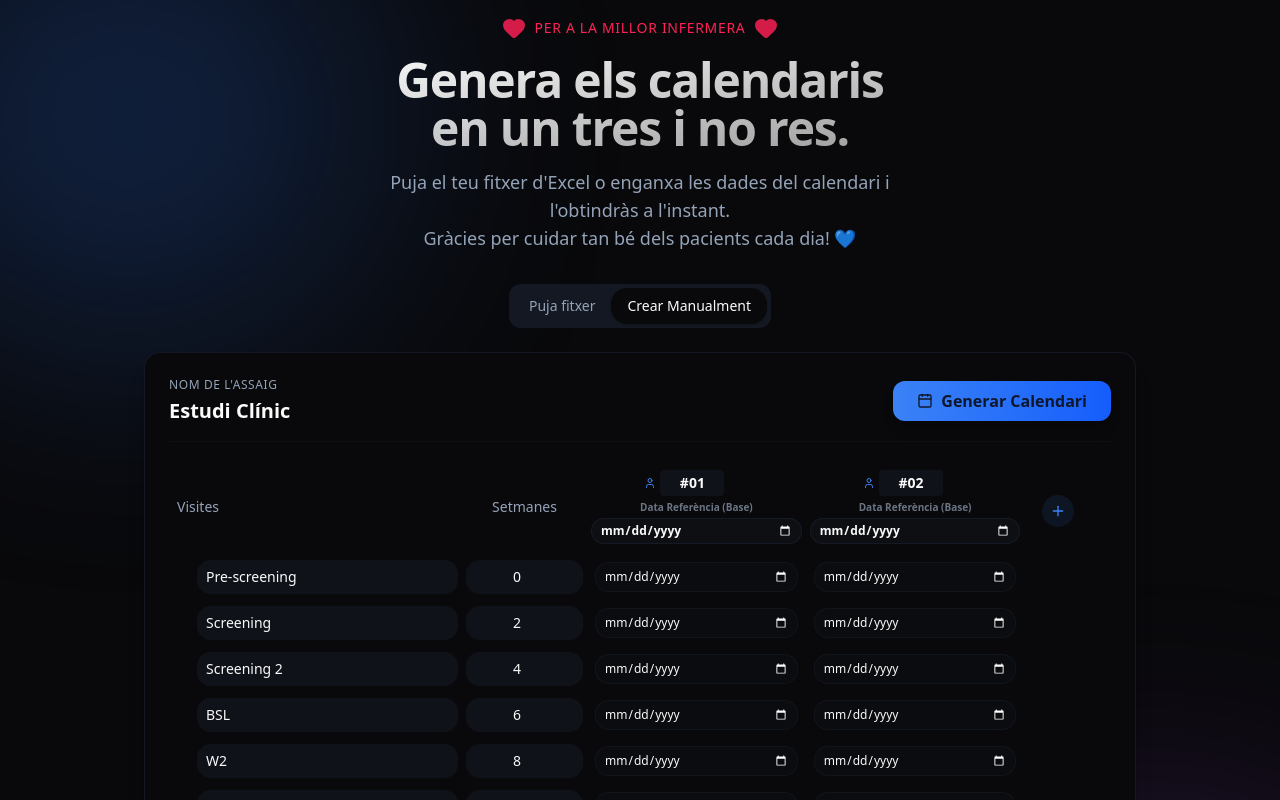
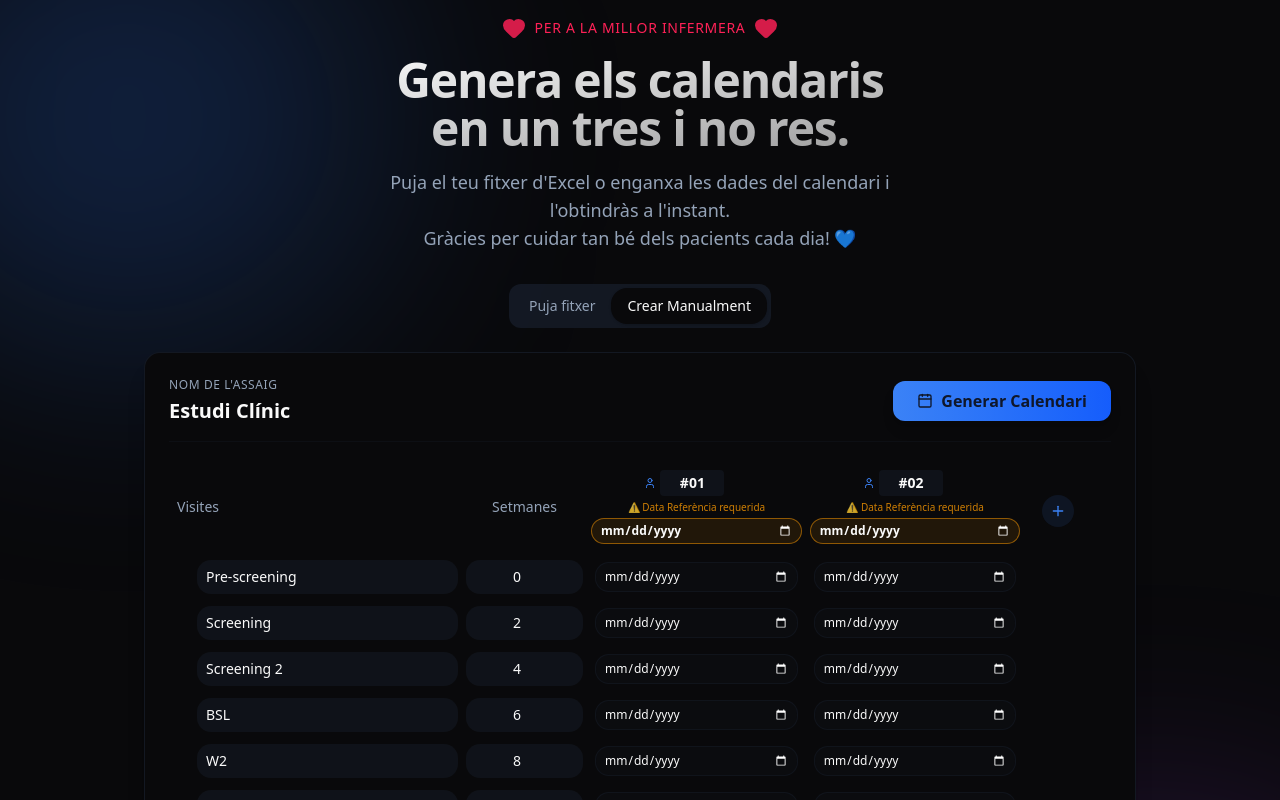
Before and after one commit to carlamosi/visites-calendar, a Next.js app: page / in a window 1280 px wide. Both pictures are taken after a click on the button "Crear Manualment". Shown: the top 800 px of the page. Built offline with nearby package versions, Linux system fonts and the light colour scheme.

Commit message:
Add validation: require reference date before generating, amber highlight on empty date fields

```diff
--- a/src/components/GridEditor.tsx
+++ b/src/components/GridEditor.tsx
@@ -111,6 +111,13 @@ export function GridEditor({ onGenerate }: GridEditorProps) {
 
   const compileData = () => {
     const rows: string[][] = [];
+
+    // Validate: at least one patient must have a reference date
+    const patientsWithDates = patients.filter(p => p.referenceDate.trim() !== "");
+    if (patientsWithDates.length === 0) {
+      alert("⚠️ Cal introduir almenys una Data de Referència per poder generar el calendari.\n\nIntrodueix la data base de cada pacient al camp que hi ha sota del nom del pacient.");
+      return;
+    }
 
     // Row 1 (idx 0): [ "Ensayo:", "STUDY NAME", ... ]
     const titleRow = Array(10).fill("");
@@ -268,12 +275,22 @@ export function GridEditor({ onGenerate }: GridEditorProps) {
                         </button>
                       </div>
                       <div className="w-full">
-                        <label className="text-[10px] text-muted-foreground/70 block mb-0.5">Data Referència (Base)</label>
+                        <label className={cn(
+                          "text-[10px] block mb-0.5 font-medium",
+                          p.referenceDate ? "text-primary/70" : "text-amber-500/80"
+                        )}>
+                          {p.referenceDate ? "Data Referència (Base)" : "⚠ Data Referència requerida"}
+                        </label>
                         <input
                           type="date"
                           value={p.referenceDate}
                           onChange={(e) => updateReferenceDate(p.id, e.target.value)}
-                          className="text-xs bg-muted/20 border border-border/50 rounded-md px-2 py-1 w-full focus:outline-none focus:border-primary text-foreground"
+                          className={cn(
+                            "text-xs border rounded-md px-2 py-1 w-full focus:outline-none focus:border-primary text-foreground",
+                            p.referenceDate
+                              ? "bg-muted/20 border-border/50"
+                              : "bg-amber-500/10 border-amber-500/50"
+                          )}
                         />
                       </div>
                     </div>
```
